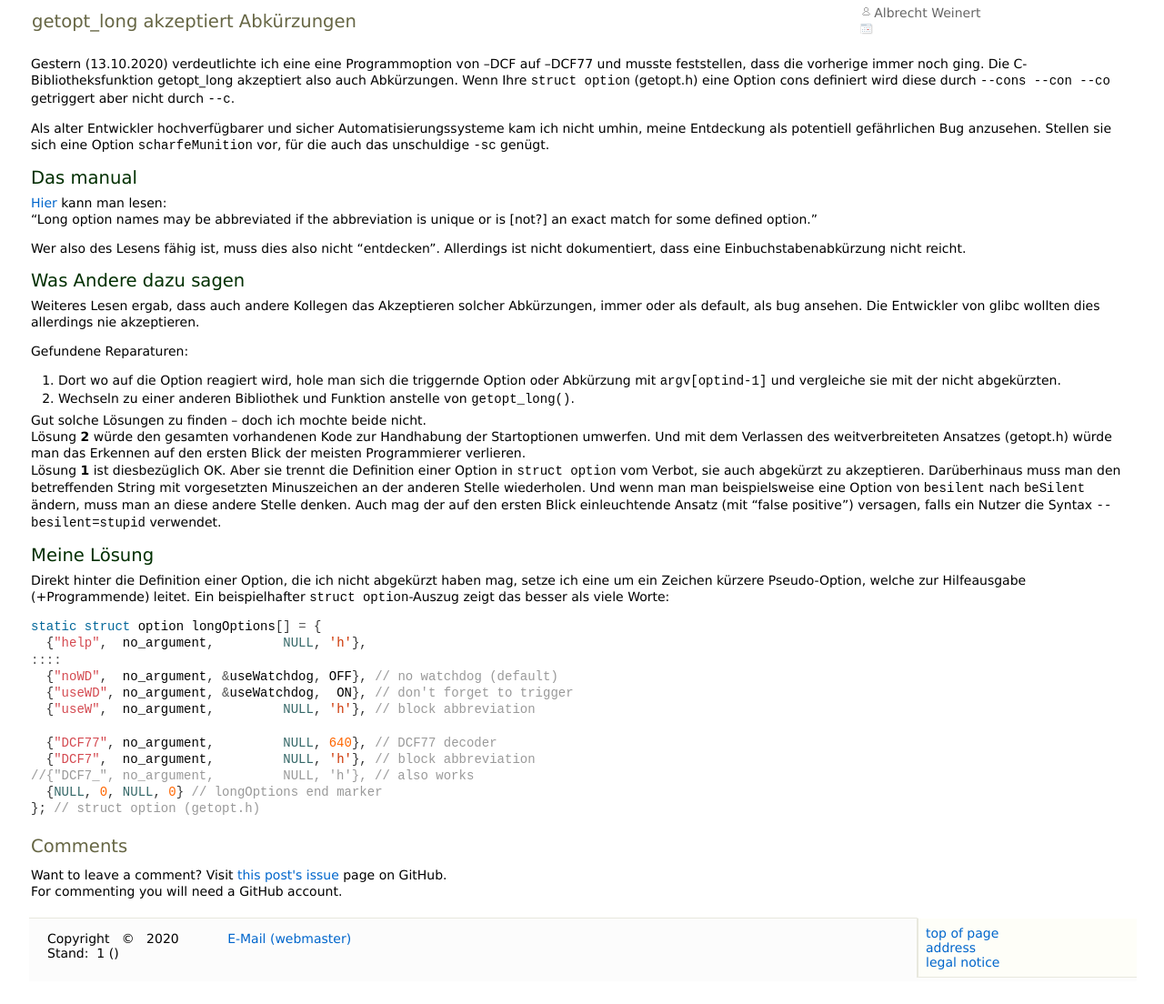
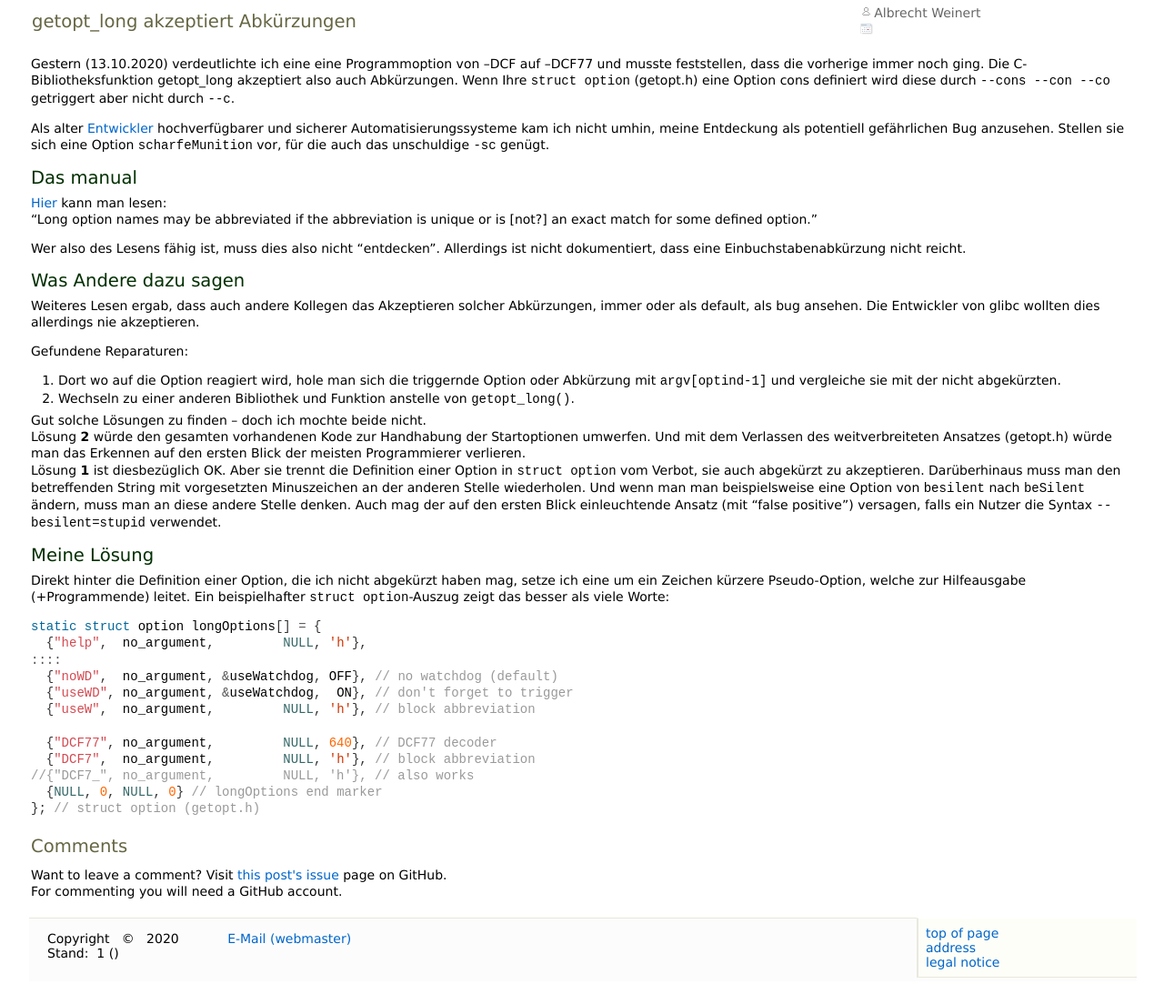
Before and after one commit to a-weinert/a-weinert.github.io, a Jekyll site: the page built from _posts/2020-10-13-getopt_longAbbreviation_de.md, in a window 1280 px wide. Shown: the part 529-1633 px from the top of the page at 91% size. Built offline with Jekyll 4.4.1, drawn with Linux system fonts in a browser that asks for light colours.

````diff
--- a/_posts/2020-10-13-getopt_longAbbreviation_de.md
+++ b/_posts/2020-10-13-getopt_longAbbreviation_de.md
@@ -23,7 +23,8 @@
 durch ```--cons --con --co```
 getriggert aber nicht durch ```--c```.
 
-Als alter Entwickler hochverfügbarer und sicher Automatisierungssysteme
+Als alter [Entwickler](http://a-weinert.de/cv-pub.html) hochverfügbarer
+und sicherer Automatisierungssysteme
 kam ich nicht umhin, meine Entdeckung als potentiell gefährlichen Bug
 anzusehen. Stellen sie sich eine Option ```scharfeMunition```
 vor, für die auch das unschuldige ```-sc```
````
Also changed, not shown: _posts/2020-10-13-getopt_longAbbreviation.md (+2 -1 lines).
